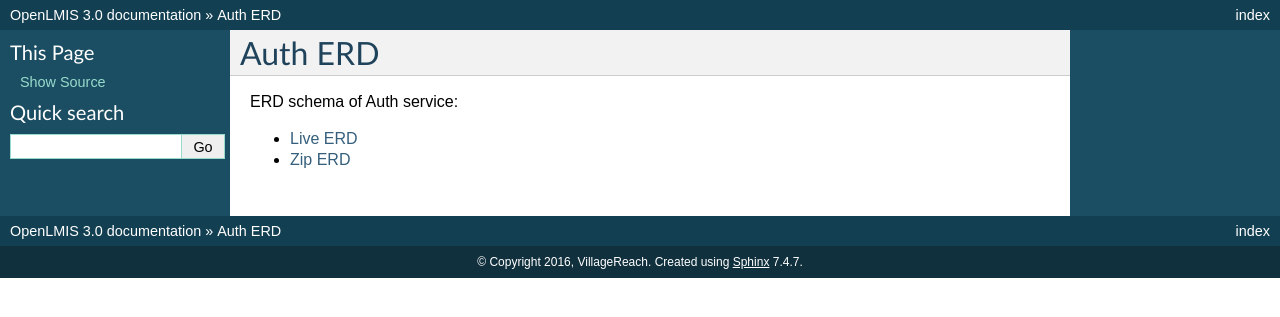
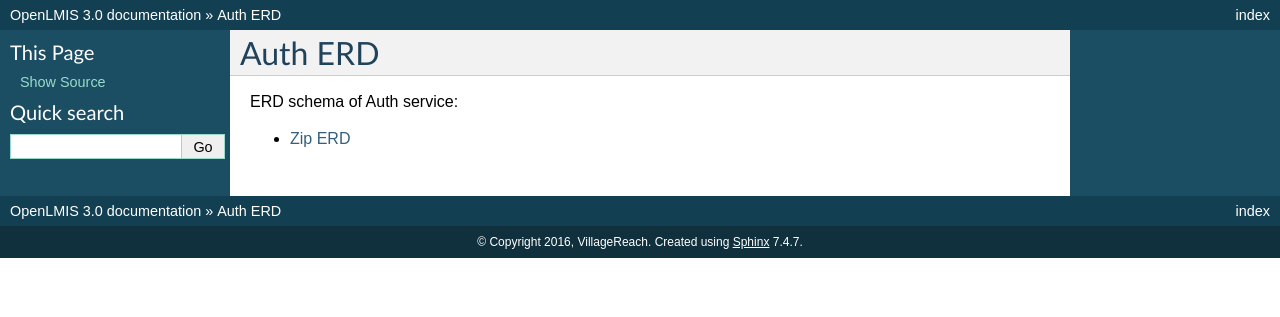
Before and after one commit to OpenLMIS/openlmis-ref-distro, a Sphinx documentation site: the page built from docs/source/components/erd-auth.rst, in a window 1280 px wide. Shown: the top 317 px of the page. Built offline with Sphinx 7.4.7, drawn with Linux system fonts in a browser that asks for light colours; pages that are not in the unit, such as notebooks, are missing from menus.

Commit message:
remove live erd links

```diff
--- a/docs/source/components/erd-auth.rst
+++ b/docs/source/components/erd-auth.rst
@@ -4,5 +4,4 @@ Auth ERD
 
 ERD schema of Auth service:
 
-* `Live ERD <http://ci.openlmis.org/erd-auth/>`_
 * `Zip ERD <http://build.openlmis.org/job/OpenLMIS-auth-erd-generation/lastSuccessfulBuild/artifact/erd-auth.zip>`_
--- a/docs/source/components/erd-fulfillment.rst
+++ b/docs/source/components/erd-fulfillment.rst
@@ -4,5 +4,4 @@ Fulfillment ERD
 
 ERD schema of Fulfillment service:
 
-* `Live ERD <http://ci.openlmis.org/erd-fulfillment/>`_
 * `Zip ERD <http://build.openlmis.org/job/OpenLMIS-fulfillment-erd-generation/lastSuccessfulBuild/artifact/erd-auth.zip>`_
--- a/docs/source/components/erd-referencedata.rst
+++ b/docs/source/components/erd-referencedata.rst
@@ -4,5 +4,4 @@ Reference Data ERD
 
 ERD schema of Reference Data service:
 
-* `Live ERD <http://ci.openlmis.org/erd-referencedata/>`_
 * `Zip ERD <http://build.openlmis.org/job/OpenLMIS-referencedata-erd-generation/lastSuccessfulBuild/artifact/erd-referencedata.zip>`_
--- a/docs/source/components/erd-requisition.rst
+++ b/docs/source/components/erd-requisition.rst
@@ -4,5 +4,4 @@ Requisition ERD
 
 ERD schema of Requisition service:
 
-* `Live ERD <http://ci.openlmis.org/erd-requisition/>`_
 * `Zip ERD <http://build.openlmis.org/job/OpenLMIS-requisition-erd-generation/lastSuccessfulBuild/artifact/erd-requisition.zip>`_
--- a/docs/source/components/erd-stockmanagement.rst
+++ b/docs/source/components/erd-stockmanagement.rst
@@ -4,5 +4,4 @@ Stock Management ERD
 
 ERD schema of Stock Management service:
 
-* `Live ERD <http://ci.openlmis.org/erd-stockmanagement/>`_
 * `Zip ERD <http://build.openlmis.org/job/OpenLMIS-stockmanagement-erd-generation/lastSuccessfulBuild/artifact/erd-stockmanagement.zip>`_
```
